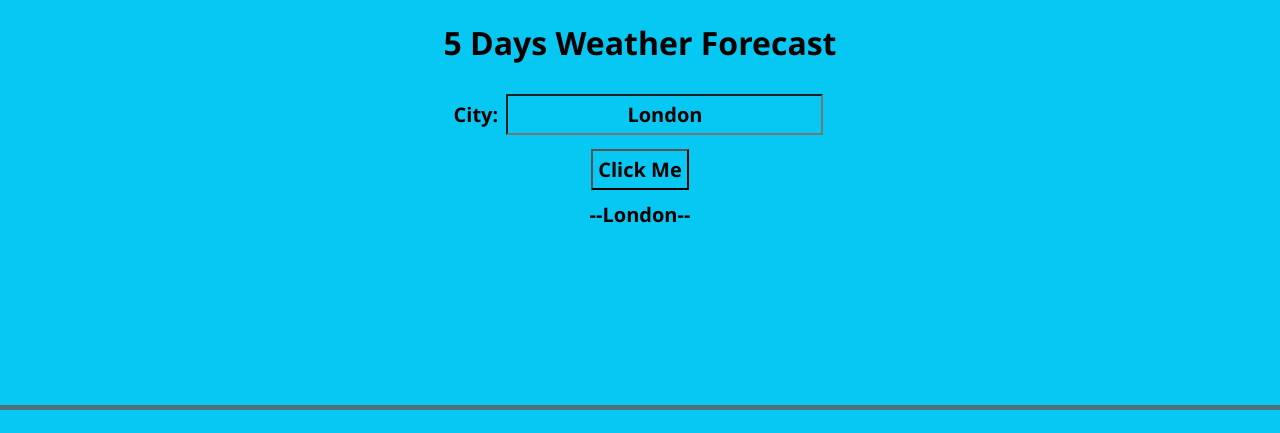
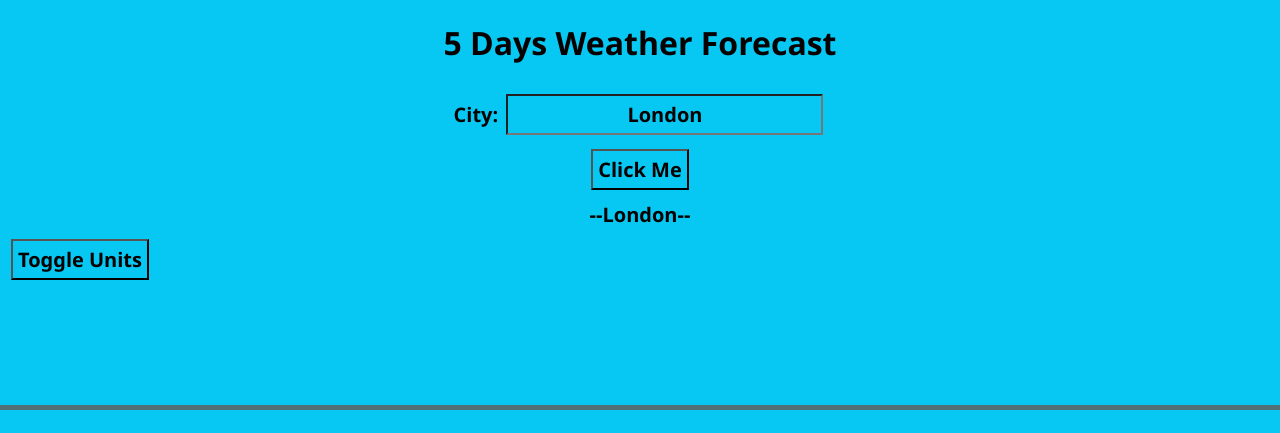
Before and after one commit to THAMITHA/weatherApp, a plain HTML site: page index.html in a window 1280 px wide. Shown: the top 433 px of the page. Drawn offline with Linux system fonts and the light colour scheme; no server answers.

Commit message:
add code to HTML CSS JS

```diff
--- a/index.html
+++ b/index.html
@@ -16,6 +16,7 @@
       <h2 id="cityName">---London---</h2>
     </center>
 
+    <button onclick="toggleTemperatureUnit()">Toggle Units</button>
     <div id="weatherContainer">
       <div id="iconsContainer">
         <div class="icons">
@@ -55,6 +56,7 @@
           <div class="image">
             <img src="dots.png" class="imgClass" id="img5" />
           </div>
+
           <p class="minValues" id="day5Min">Loading...</p>
           <p class="maxValues" id="day5Max">Loading...</p>
         </div>
```
